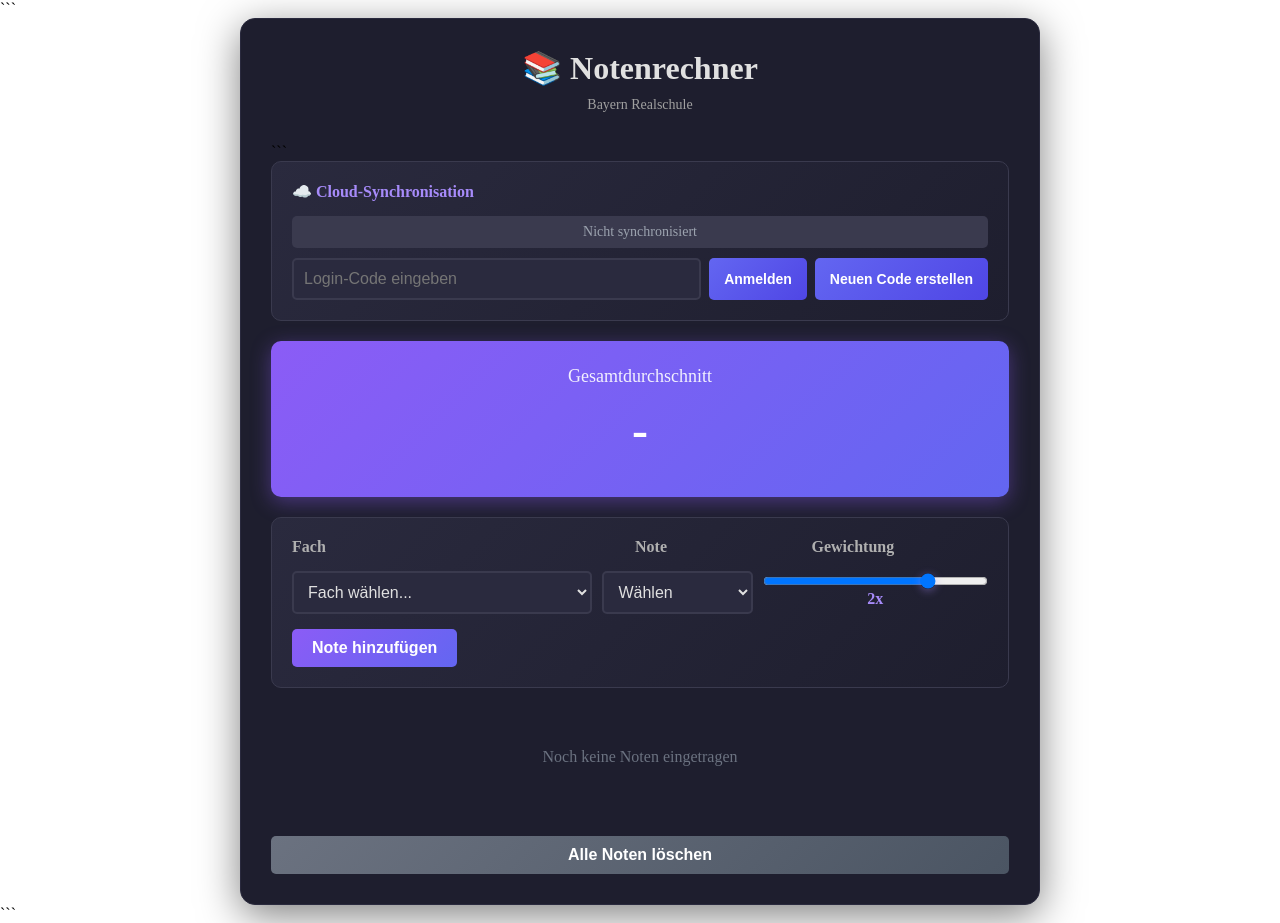
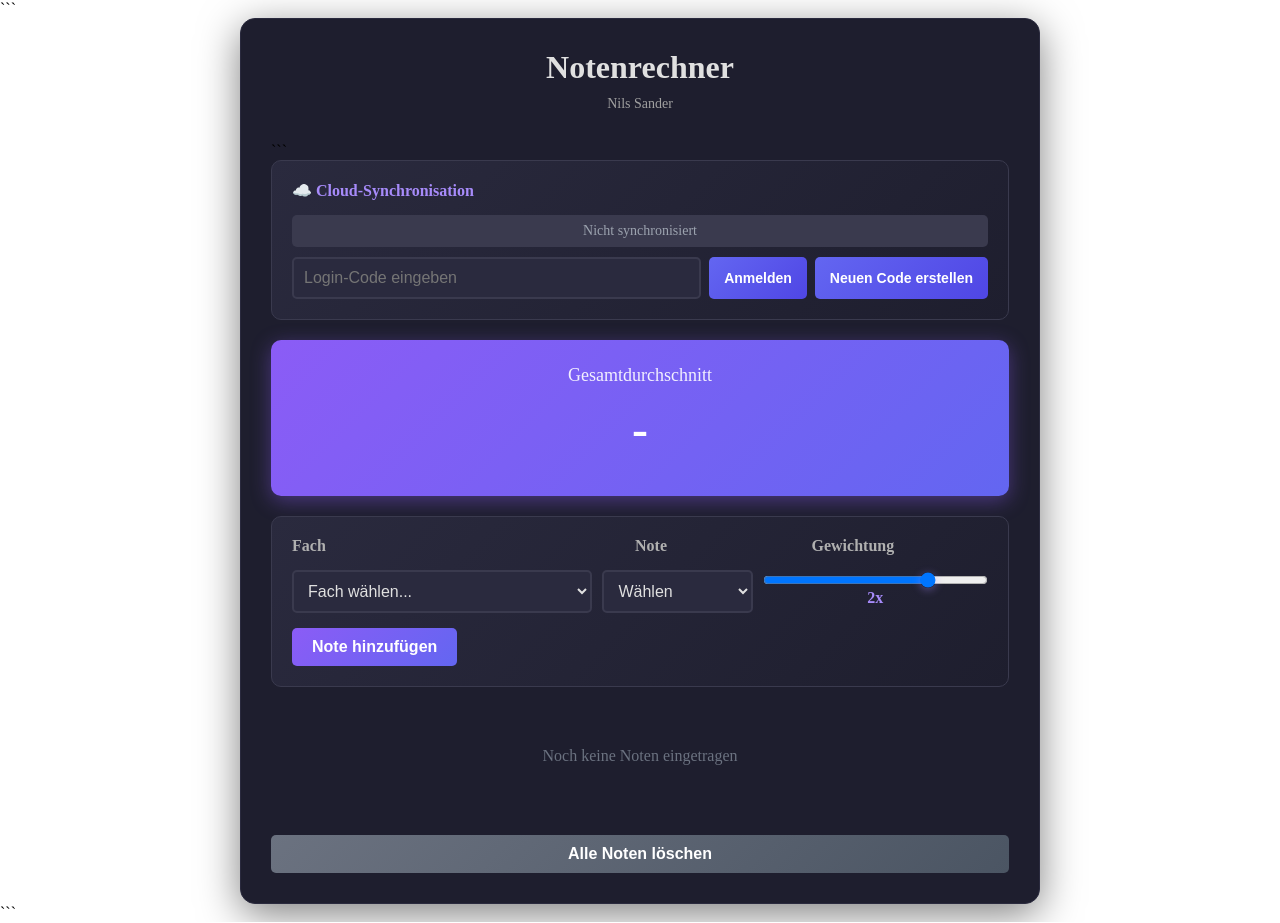
Before and after one commit to nils-112358/Rechner, a plain HTML site: page index.html in a window 1280 px wide. Drawn offline with Linux system fonts and the light colour scheme.

Commit message:
Update border color and header text in index.html

````diff
--- a/index.html
+++ b/index.html
@@ -409,7 +409,7 @@
         grid-template-columns: 1fr 1.5fr auto;
         gap: 15px;
         align-items: center;
-        border: 2px solid #e0e0e0;
+        border: 2px solid #8800ff;
         transition: all 0.3s;
     }
 
@@ -423,8 +423,8 @@
 </head>
 <body>
     <div class="container">
-        <h1>📚 Notenrechner</h1>
-        <div class="subtitle">Bayern Realschule</div>
+        <h1>Notenrechner</h1>
+        <div class="subtitle">Nils Sander</div>
 
 ```
     <div class="sync-section">
````
